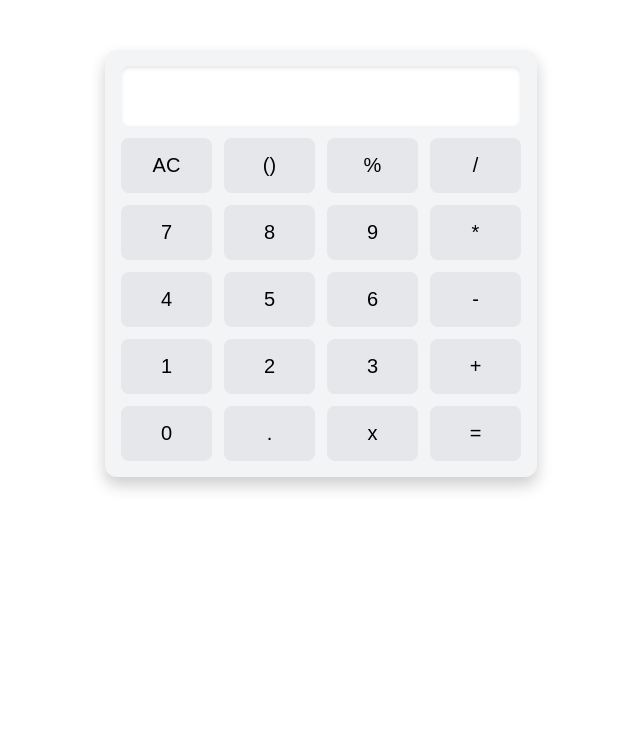
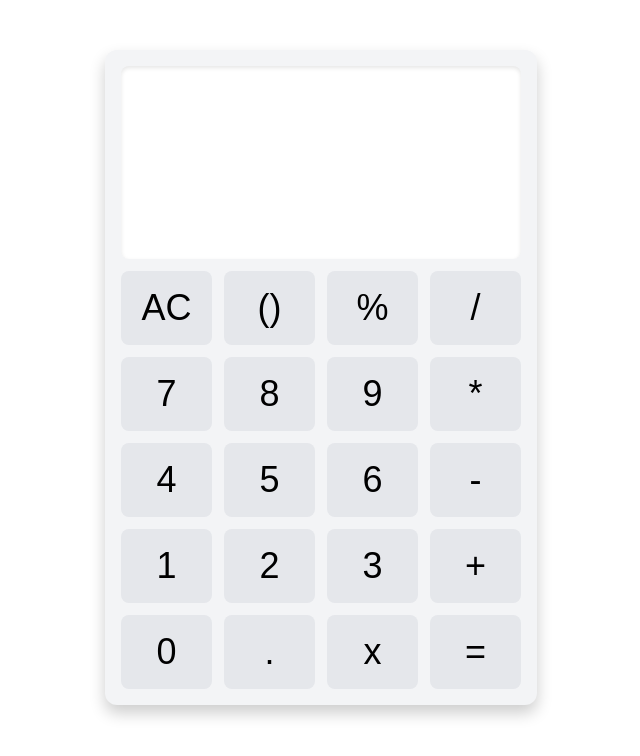
Before and after one commit to abhishekkumar3333/calculator, a React (Vite) app: page / in a window 1280 px wide. Shown: the top 756 px of the page, without its empty margins (319-959 px from the left). Built offline with nearby package versions, Linux system fonts and the light colour scheme.

Commit message:
css again changed

```diff
--- a/src/App.css
+++ b/src/App.css
@@ -14,8 +14,8 @@
 
 .container input[type="text"] {
     grid-column: span 4;
-  padding: 1rem;
-  font-size: 1.5rem;
+    padding: 4rem;
+    font-size: 3.5rem;
     text-align: right;
     border: none;
     border-radius: 8px;
@@ -25,7 +25,7 @@
 
 .container button {
     padding: 1rem;
-  font-size: 1.25rem;
+    font-size: 2.25rem;
     border: none;
     border-radius: 8px;
     background-color: #e5e7eb;
```
Lines whose indentation alone changed are shown as unchanged.
